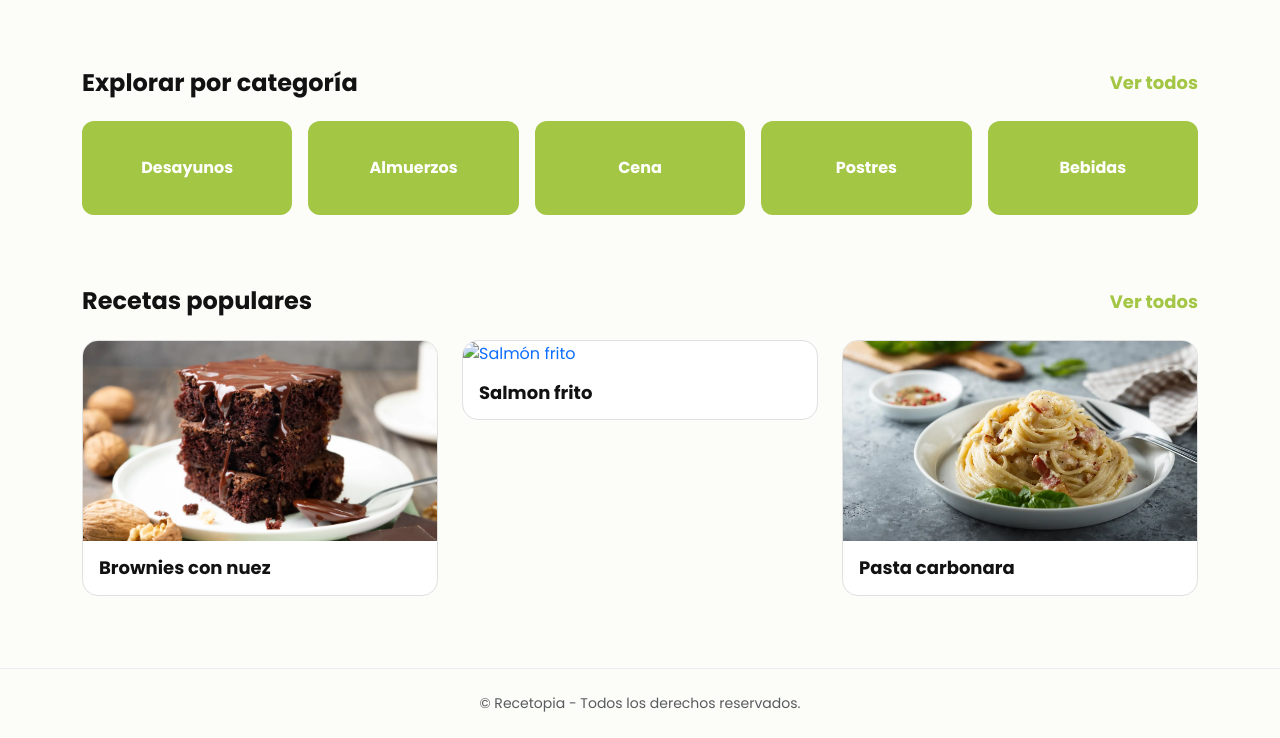
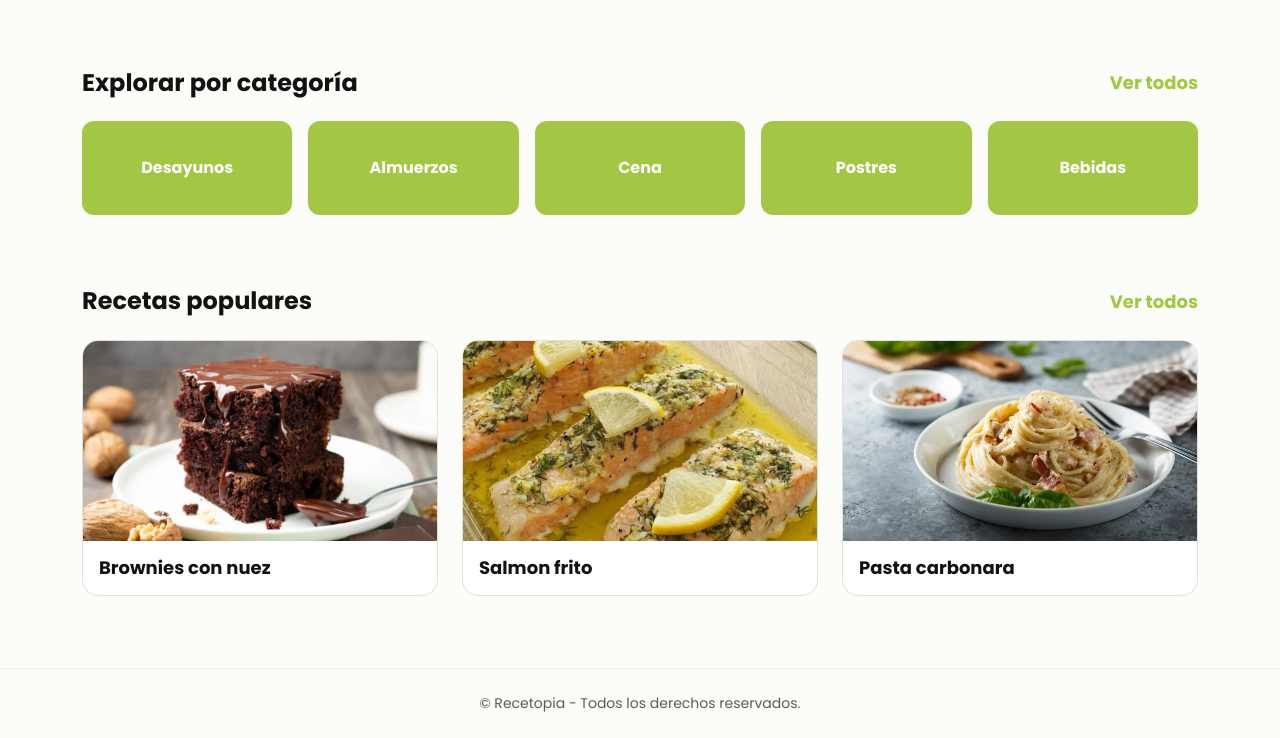
Before and after one commit to rosettekhazboun03-beep/Recetopia-Final, a plain HTML site: page index.html in a window 1280 px wide. Shown: the part 604-1342 px from the top of the page. Drawn offline with nearby package versions, Linux system fonts and the light colour scheme.

Commit message:
Update index.html

```diff
--- a/index.html
+++ b/index.html
@@ -150,7 +150,7 @@
                 <div class="col-12 col-md-4">
                     <a href="salmon-frito.html" class="text-decoration-none">
                         <article class="recipe-card">
-                            <img src="img/salmon al horno.jpg" alt="Salmón frito" class="img-fluid">
+                            <img src="img/salmon-al-horno.jpg" alt="Salmón frito" class="img-fluid">
                             <div class="recipe-card-body">
                                 <h3>Salmon frito</h3>
                             </div>
```
